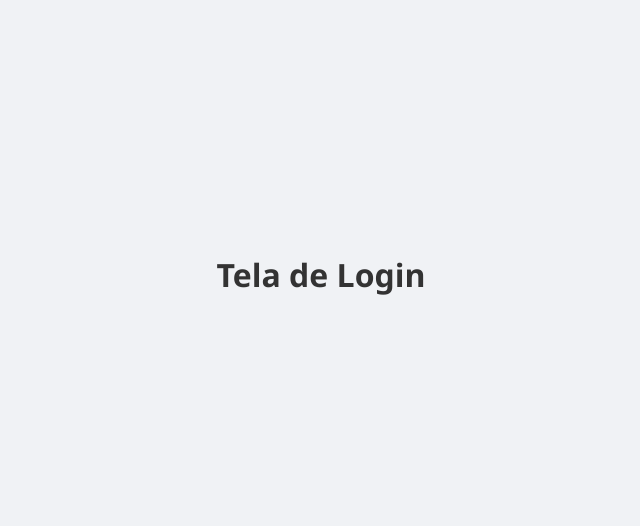
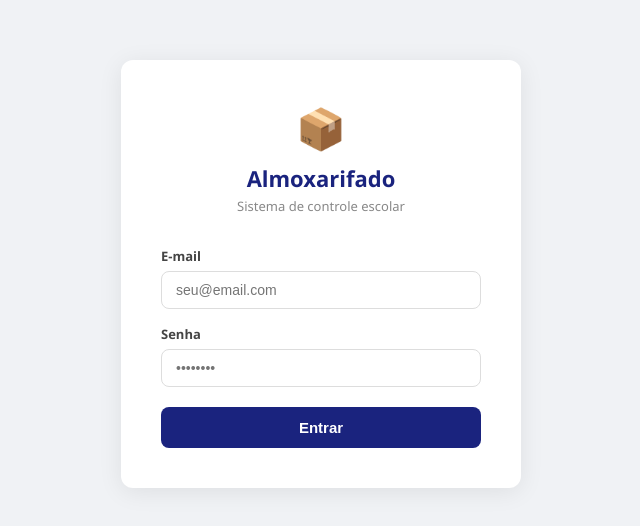
Before and after one commit to lucasgalzer/almoxarifado-escolar, a React app in the folder frontend/: page /login in a window 1280 px wide. Shown: the part 126-652 px from the top of the page, without its empty margins (319-959 px from the left). Built offline with nearby package versions, Linux system fonts and the light colour scheme; the HTML template or start-up script is replaced by a standard one.

Commit message:
feat: tela de login com validacao e armazenamento do token

```diff
--- a/frontend/src/pages/Login.jsx
+++ b/frontend/src/pages/Login.jsx
@@ -1,7 +1,89 @@
+import { useState } from 'react'
+import { useNavigate } from 'react-router-dom'
+import styles from './Login.module.css'
+
 function Login() {
+  const navigate = useNavigate()
+  const [email, setEmail] = useState('')
+  const [senha, setSenha] = useState('')
+  const [erro, setErro] = useState('')
+  const [carregando, setCarregando] = useState(false)
+
+  async function handleSubmit(e) {
+    e.preventDefault()
+    setErro('')
+
+    if (!email || !senha) {
+      setErro('Preencha o e-mail e a senha')
+      return
+    }
+
+    setCarregando(true)
+
+    try {
+      const response = await fetch('http://localhost:3333/auth/login', {
+        method: 'POST',
+        headers: { 'Content-Type': 'application/json' },
+        body: JSON.stringify({ email, senha })
+      })
+
+      const data = await response.json()
+
+      if (!response.ok) {
+        setErro(data.erro || 'Erro ao fazer login')
+        return
+      }
+
+      localStorage.setItem('token', data.token)
+      localStorage.setItem('usuario', JSON.stringify(data.usuario))
+      navigate('/dashboard')
+
+    } catch {
+      setErro('Não foi possível conectar ao servidor')
+    } finally {
+      setCarregando(false)
+    }
+  }
+
   return (
-    <div style={{ display: 'flex', justifyContent: 'center', alignItems: 'center', height: '100vh' }}>
-      <h1>Tela de Login</h1>
+    <div className={styles.container}>
+      <div className={styles.card}>
+        <div className={styles.logo}>
+          <span>📦</span>
+          <h1>Almoxarifado</h1>
+          <p>Sistema de controle escolar</p>
+        </div>
+
+        <form onSubmit={handleSubmit} className={styles.form}>
+          {erro && <div className={styles.erro}>{erro}</div>}
+
+          <div className={styles.campo}>
+            <label>E-mail</label>
+            <input
+              type="email"
+              placeholder="seu@email.com"
+              value={email}
+              onChange={e => setEmail(e.target.value)}
+              disabled={carregando}
+            />
+          </div>
+
+          <div className={styles.campo}>
+            <label>Senha</label>
+            <input
+              type="password"
+              placeholder="••••••••"
+              value={senha}
+              onChange={e => setSenha(e.target.value)}
+              disabled={carregando}
+            />
+          </div>
+
+          <button type="submit" disabled={carregando} className={styles.botao}>
+            {carregando ? 'Entrando...' : 'Entrar'}
+          </button>
+        </form>
+      </div>
     </div>
   )
 }
--- /dev/null
+++ b/frontend/src/pages/Login.module.css
@@ -0,0 +1,102 @@
+.container {
+  display: flex;
+  justify-content: center;
+  align-items: center;
+  height: 100vh;
+  background-color: #f0f2f5;
+}
+
+.card {
+  background: white;
+  border-radius: 12px;
+  padding: 40px;
+  width: 100%;
+  max-width: 400px;
+  box-shadow: 0 4px 24px rgba(0,0,0,0.08);
+}
+
+.logo {
+  text-align: center;
+  margin-bottom: 32px;
+}
+
+.logo span {
+  font-size: 40px;
+}
+
+.logo h1 {
+  font-size: 22px;
+  color: #1a237e;
+  margin: 8px 0 4px;
+}
+
+.logo p {
+  font-size: 13px;
+  color: #888;
+}
+
+.form {
+  display: flex;
+  flex-direction: column;
+  gap: 16px;
+}
+
+.campo {
+  display: flex;
+  flex-direction: column;
+  gap: 6px;
+}
+
+.campo label {
+  font-size: 13px;
+  font-weight: 600;
+  color: #444;
+}
+
+.campo input {
+  padding: 10px 14px;
+  border: 1px solid #ddd;
+  border-radius: 8px;
+  font-size: 14px;
+  transition: border 0.2s;
+  outline: none;
+}
+
+.campo input:focus {
+  border-color: #1a237e;
+}
+
+.campo input:disabled {
+  background: #f5f5f5;
+}
+
+.botao {
+  padding: 12px;
+  background-color: #1a237e;
+  color: white;
+  border: none;
+  border-radius: 8px;
+  font-size: 15px;
+  font-weight: 600;
+  cursor: pointer;
+  transition: background 0.2s;
+  margin-top: 4px;
+}
+
+.botao:hover:not(:disabled) {
+  background-color: #1565c0;
+}
+
+.botao:disabled {
+  opacity: 0.7;
+  cursor: not-allowed;
+}
+
+.erro {
+  background: #fdecea;
+  color: #c62828;
+  padding: 10px 14px;
+  border-radius: 8px;
+  font-size: 13px;
+  border: 1px solid #f5c6cb;
+}
```
